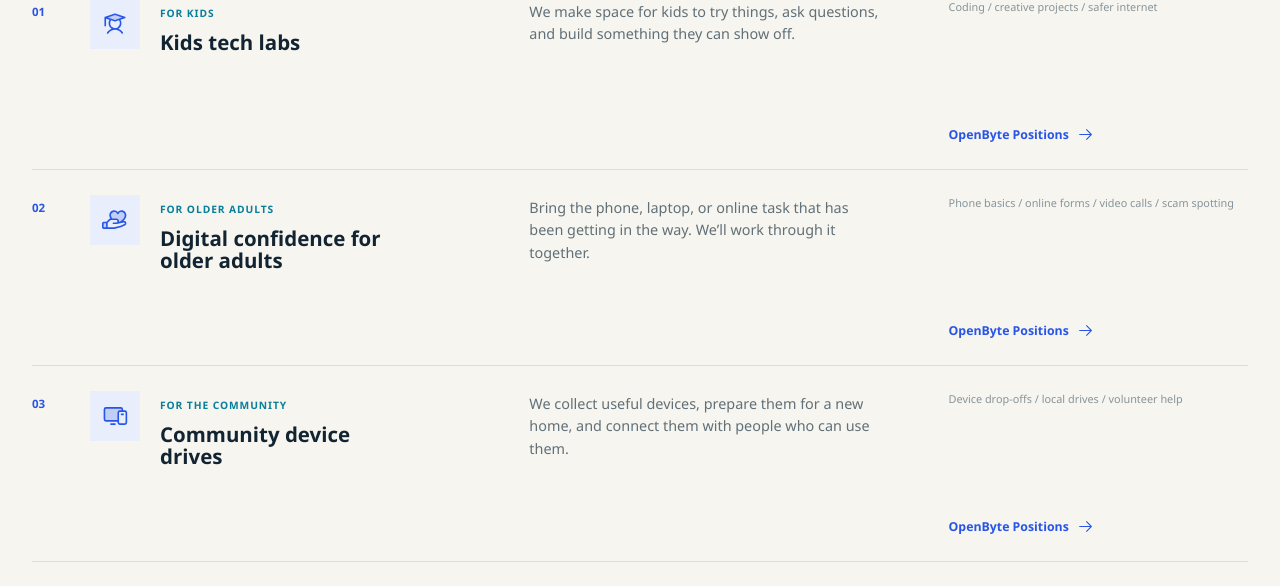
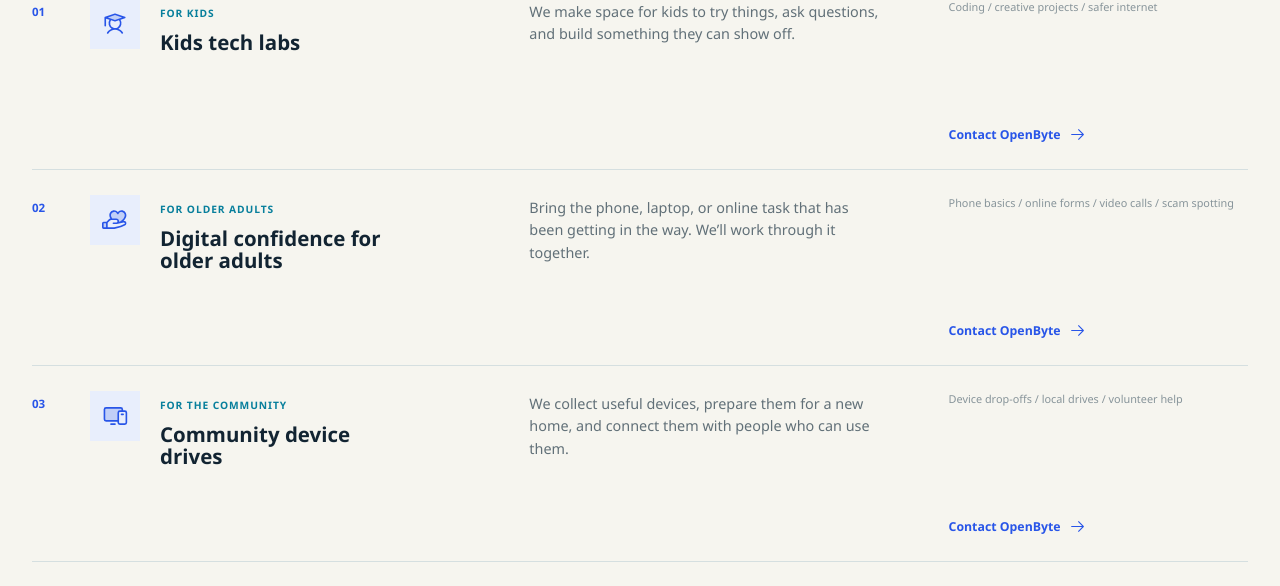
Before and after one commit to Adithya-Kandasamy/OpenByte, a Next.js app: page / in a window 1280 px wide. Shown: the part 2640-3226 px from the top of the page. Built offline with nearby package versions, Linux system fonts and the light colour scheme; no server answers.

Commit message:
Use contact links for program inquiries

```diff
--- a/app/page.tsx
+++ b/app/page.tsx
@@ -682,8 +682,8 @@ export default function Home() {
                   <p className="program-description">{program.description}</p>
                   <div className="program-footer">
                     <span>{program.examples}</span>
-                    <a href="#apply">
-                      OpenByte Positions <ArrowRight aria-hidden="true" />
+                    <a href="#contact">
+                      Contact OpenByte <ArrowRight aria-hidden="true" />
                     </a>
                   </div>
                 </article>
@@ -893,7 +893,7 @@ export default function Home() {
             good devices back into use.
             <br />
             For partnerships, sponsorships, volunteering, or general questions,
-            contact us at team@openbyte-np.org.
+            contact us at team@openbyte-np.org or on Instagram @openbyte.nonprofit.
           </p>
           <div className="footer-links">
             <a href="#about">Mission</a>
```
